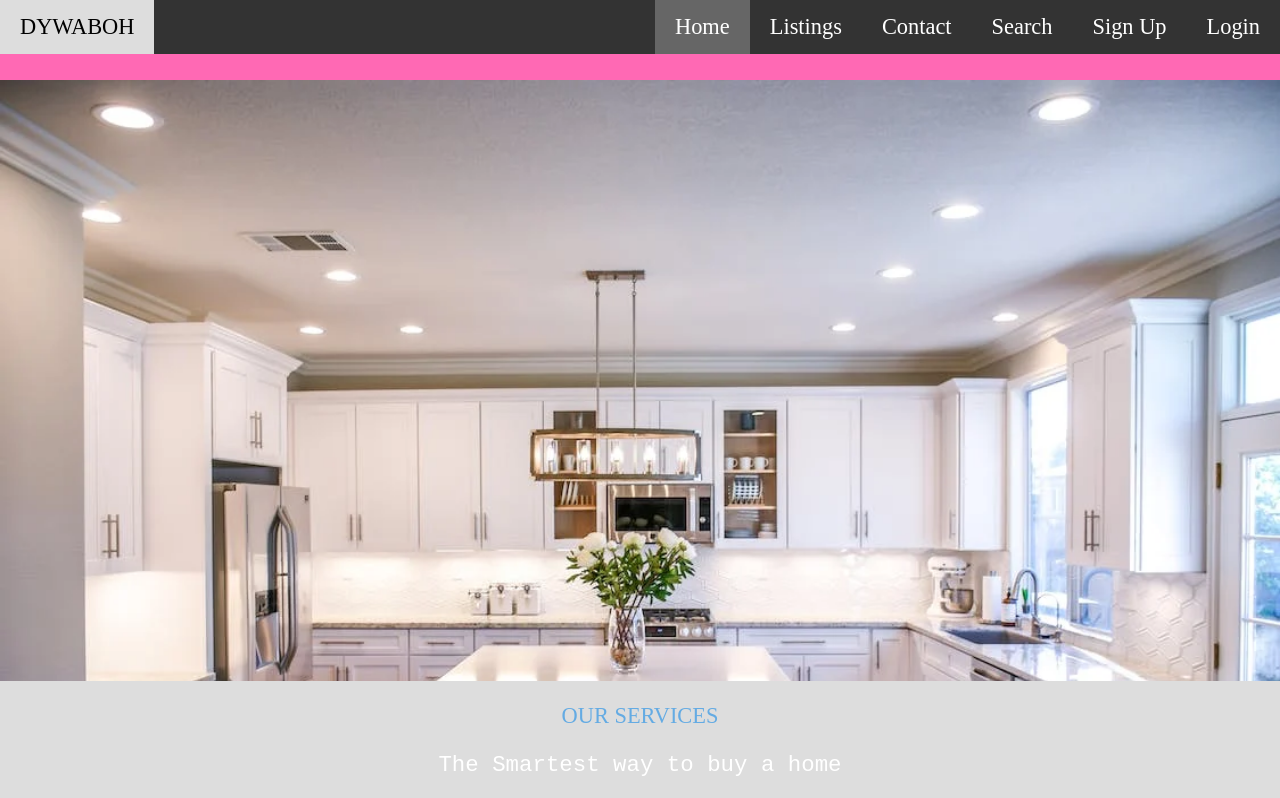
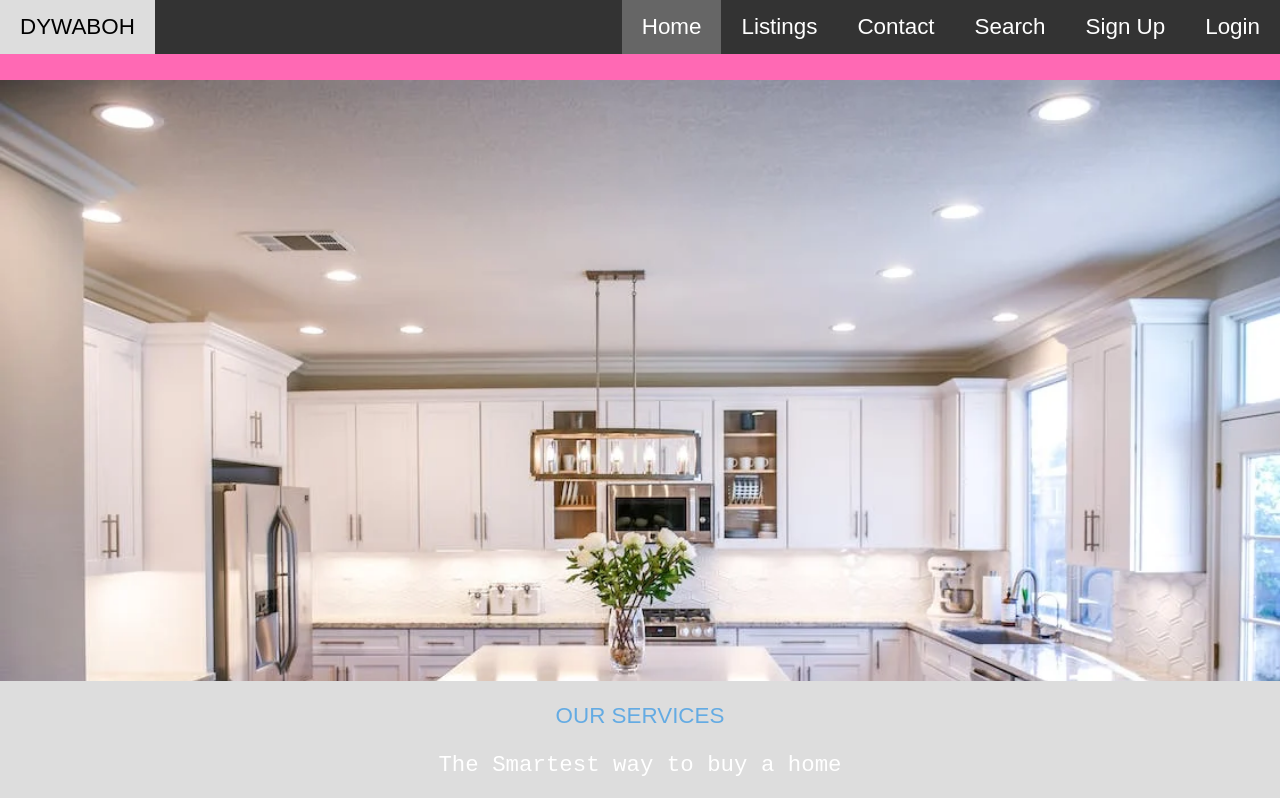
Before and after one commit to Jan-23-Liftoff-KC/ddesmi-launch-codes, an Angular app in the folder src/main/ui/: page /home in a window 1280 px wide. Shown: the top 798 px of the page. Built offline with nearby package versions, Linux system fonts and the light colour scheme.

Commit message:
merged listingDetail css and html, image viewer on singleLisitng and active class on navbar

```diff
--- a/src/main/ui/src/app/app.module.ts
+++ b/src/main/ui/src/app/app.module.ts
@@ -15,13 +15,12 @@ import { SingleListingComponent } from './single-listing/single-listing.componen
 
 
 const routes: Routes = [
-  {path:"properties", component: ListingDetailsComponent, children:[
+  {path:"listings", component: ListingDetailsComponent, children:[
     {path:':id', component: SingleListingComponent},
     {path:"edit/:id", component: ListingFormComponent}
   ]},
   { path: 'app', component: AppComponent},
-    { path: 'home', component: HomeComponent },
-    { path: 'listings', component: ListingDetailsComponent }
+  { path: 'home', component: HomeComponent },
 ]
 @NgModule({
   declarations: [
--- a/src/main/ui/src/app/listing-details/listing-details.component.css
+++ b/src/main/ui/src/app/listing-details/listing-details.component.css
@@ -1,67 +1,17 @@
-.header {
+.active {
+  background-color: #94949420;
+}
+#listing-content {
+    display:grid;
+    grid-template-areas: "header header" "sidebar main";
+    grid-template-columns: 30rem 1fr;
+    height:80vh;
+}
+#pageTitle {
+  grid-area: header;
   background-color: #f1f1f1;
   padding: 20px;
   text-align: center;
-}
-.column {
-  float: left;
-  width: 33.33%;
-  padding: 15px;
-}
- /* Clear floats after the columns
-.row:after {
-  content: "";
-  display: table;
-  clear: both;
-} */
-  div.gallery {
-    margin: 5px;
-    border: 1px solid #ccc;
-    float: left;
-    width: 180px;
-  }
-  div.gallery:hover {
-    border: 1px solid #777;
-  }
- div.gallery img {
-    width: 100%;
-    height: auto;
-  }
- div.desc {
-    padding: 15px;
-    text-align: center;
- }
-/*---------------------------
----------------------------*/
-a ul{
-    /* border: 2px solid gray; */
-    padding:1rem;
-    color:black;
-    list-style-type: none;
-}
-ul {
-    border: 1px solid lightblue;
-}
-a:hover ul{
-    cursor: pointer;
-    background-color: #00800020;
-    text-decoration: none;
-}
-.active {
-    background-color:violet;
-    color:yellow;
-}
-ul {
-    margin:1rem;
-    padding:1rem;
-    font-size: 1rem;
-}
-
-#listing-content {
-    display:grid;
-    grid-template-areas: "sidebar main";
-    grid-template-columns: 20rem 1fr;
-    height:80vh;
 }
 #listing-detail {
     grid-area: main;
@@ -71,3 +21,38 @@ ul {
     grid-area: sidebar;
     overflow-y: scroll;
 }
+.desc {
+  display: flex;
+  justify-content: space-between;
+  align-items: stretch;
+  margin:.25rem;
+  /* text-align: center; */
+  height: auto;
+  border-radius: 2vh;
+  border: 1px solid #ccc;
+
+}
+.desc:hover {
+  cursor: pointer;
+  background-color: #94949420;
+  border: 1px solid #777;
+  text-decoration: none;
+}
+img{
+  width:100%;
+  height: 100%;
+  object-fit: cover;
+  border-radius: 2vh 0px 0px 2vh;
+}
+ul {
+  padding:1rem;
+  list-style-type: none;
+  width: 65%;
+  flex-shrink: 0;
+  border-radius: 0px 2vh 2vh 0px;
+  border: 1px solid #ccc;
+}
+a {
+  color:black;
+  text-decoration: none;
+}
--- a/src/main/ui/src/app/listing-details/listing-details.component.html
+++ b/src/main/ui/src/app/listing-details/listing-details.component.html
@@ -1,36 +1,25 @@
+<div id="listing-content">
 
-<!--<div class=header><h1>Property Listings</h1></div>
+    <div id="pageTitle" ><h1>Property Listings</h1></div>
 
-
-<div class="gallery" *ngFor="let listing of listings">
-    <div class="row">
-    <a target="_blank" href="../assets/pexels-photo-2724749.webp">
-       <img src="../assets/pexels-photo-2724749.webp" alt = "property pics" width="300px" height="175px">
-
-    </a>
-       <div class="desc"><span style="font-size:20px;">${{listing.price}}</span><br>
-        {{listing.bedrooms}} bedrooms || {{listing.bathrooms}} bathrooms<br>
-        {{listing.address}}<br>
-     {{listing.city}} {{listing.state}} {{listing.zip}}<br>
-     {{listing.images[0].imageFilePath}}<br>
-       </div>
-</div>
-
-</div>-->
-
-
-
-<div id="listing-content">
     <div id="all-listings">
-        <a class="desc" *ngFor="let listing of listings" [routerLink]="['/properties', listing.id]">
-            <ul routerLinkActive="active">
-                <li>Home ID: {{listing.id}}</li>
-                <li>{{listing.price | currency}}</li>
-                <li>{{listing.bedrooms}} Bedrooms {{listing.bathrooms}} Bathrooms</li>
-                <li>{{listing.address}}</li>
-                <li>{{listing.city}}, {{listing.state}} {{listing.zip}}</li>
-            </ul>
+        <a *ngFor="let listing of listings" [routerLink]="['/listings', listing.id]">
+            <div class="desc" routerLinkActive="active">
+                <div class="image">
+                    <img *ngIf="listing.images[0]" src="../assets/images/{{listing.images[0].imageFilePath}}.webp" alt="property picture">
+                </div>
+                <ul>
+                    <!-- <li>Home ID: {{listing.id}}</li> -->
+                    <li>{{listing.price | currency}}</li>
+                    <li>{{listing.bedrooms}} Bed || {{listing.bathrooms}} Bath</li><br>
+                    <li>{{listing.address}}</li>
+                    <li>{{listing.city}}, {{listing.state}} {{listing.zip}}</li>
+                </ul>
+            </div>
         </a>
     </div>
-    <div id="listing-detail"><router-outlet></router-outlet></div>
+
+    <div id="listing-detail">
+        <router-outlet></router-outlet>
+    </div>
 </div>
--- a/src/main/ui/src/app/listing-details/listing-details.component.ts
+++ b/src/main/ui/src/app/listing-details/listing-details.component.ts
@@ -9,7 +9,7 @@ import { ListingService } from '../listing/listing.service';
   styleUrls: ['./listing-details.component.css']
 })
 export class ListingDetailsComponent implements OnInit {
-  public listings: Listing[] | undefined;
+  public listings: Listing[] =[];
 
   constructor(private listingService: ListingService) { }
 
@@ -21,6 +21,7 @@ export class ListingDetailsComponent implements OnInit {
     this.listingService.getListings().subscribe(
       (response: Listing[]) => {
         this.listings = response;
+        console.log(this.listings);
       },
       (error: HttpErrorResponse) => {
         alert("Could not fetch listings");
--- a/src/main/ui/src/app/navbar/navbar.component.html
+++ b/src/main/ui/src/app/navbar/navbar.component.html
@@ -1,11 +1,11 @@
 <div class="navbar">
     <a routerLink="/home">DYWABOH</a>
-    <div class="navbar-right">
-      <a class="active" routerLink="/home">Home</a>
-      <a routerLink="/listings">Listings</a>
-      <a routerLink="/contact">Contact</a>
-      <a routerLink="/search">Search</a>
-      <a routerLink="/signup">Sign Up</a>
-      <a routerLink="/login">Login</a>
+    <div class="navbar-right" routerLinkActive="active">
+      <a routerLinkActive="active" routerLink="/home">Home</a>
+      <a routerLinkActive="active" routerLink="/listings">Listings</a>
+      <a routerLinkActive="active" routerLink="/contact">Contact</a>
+      <a routerLinkActive="active" routerLink="/search">Search</a>
+      <a routerLinkActive="active" routerLink="/signup">Sign Up</a>
+      <a routerLinkActive="active" routerLink="/login">Login</a>
     </div>
   </div>
--- a/src/main/ui/src/app/single-listing/single-listing.component.css
+++ b/src/main/ui/src/app/single-listing/single-listing.component.css
@@ -0,0 +1,18 @@
+.image-gallery {
+    /* Mobile first */
+    display: flex;
+    gap: 10px;
+    overflow-x: auto;
+    overflow-y: hidden;
+    border:2px solid #eee;
+    border-radius: 5px;
+    margin:1rem;
+    padding:1rem;
+    height:35%;
+}
+.image-item img {
+    min-width: 10rem;
+    border-radius: 5px;
+    height: 100%;
+    object-fit: cover;
+}
--- a/src/main/ui/src/app/single-listing/single-listing.component.html
+++ b/src/main/ui/src/app/single-listing/single-listing.component.html
@@ -1,3 +1,12 @@
+<div class="image-gallery">
+        <div class="image-item" *ngFor="let image of listing.images" >
+            <a *ngIf="image.imageFilePath" href="../assets/images/{{image.imageFilePath}}.webp" target="_blank">
+                <img *ngIf="image.imageFilePath" src="../assets/images/{{image.imageFilePath}}.webp" alt="property image"/>
+            </a>
+            <!-- <div class="overlay"><span>Image title</span></div> -->
+    </div>
+</div>
+
 <ul>
     <li>Home ID: {{listing.id}} | Listed: {{listing.listingDate | date}} </li>
     <li>{{listing.price | currency}} - {{listing.status}}</li>
--- a/src/main/ui/src/styles.css
+++ b/src/main/ui/src/styles.css
@@ -11,6 +11,7 @@ html, body {
 body {
 	font-size: 1.4rem;
 	text-rendering: optimizeLegibility;
+	font-family: Arial, Helvetica, sans-serif;
 }
 	/* sets the base font size for the document; turns on kerning pairs and ligatures */
 
@@ -54,6 +55,7 @@ td {
 img {
 	border: none;
 	max-width: 100%;
+	max-height: 100%;
 }
 	/* removes outlines from linked images (for older browsers and IE), sets up images for responsive design layout */
 
```
